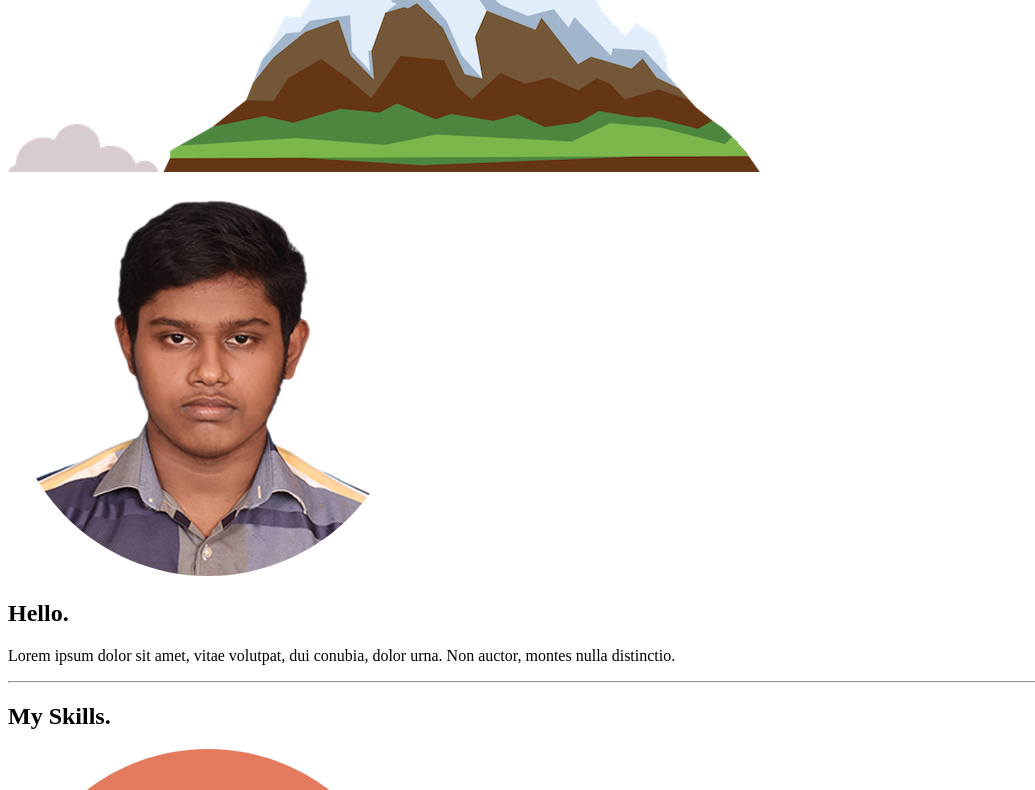
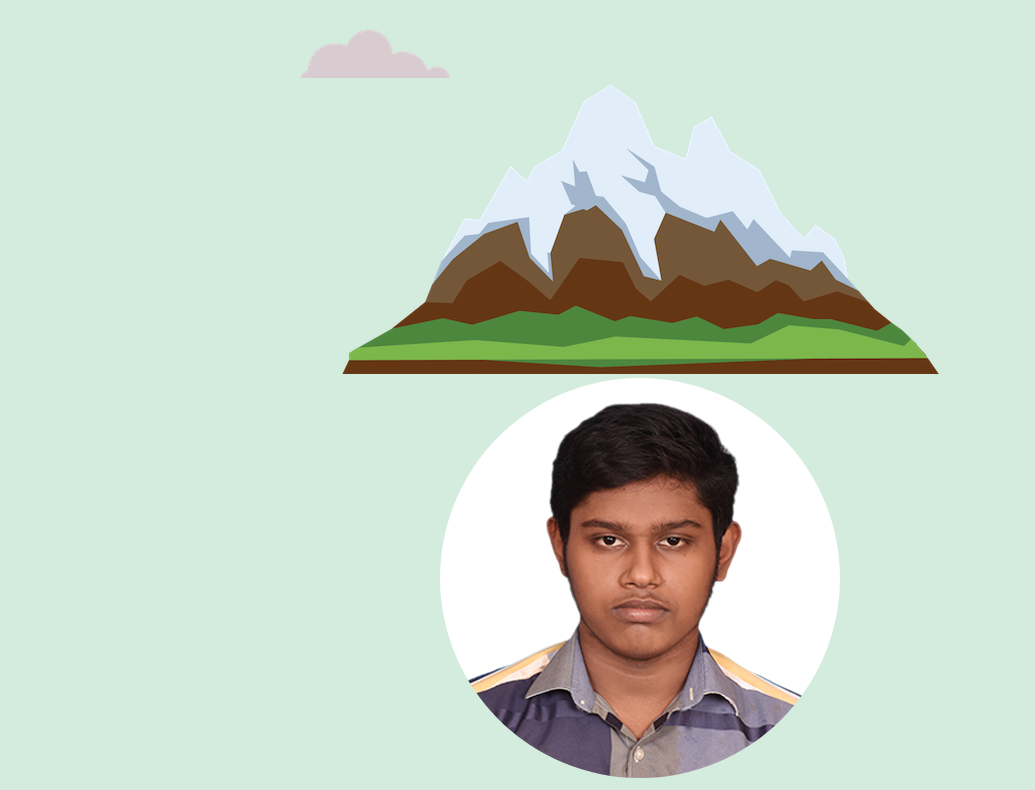
Before and after one commit to Muraxlee/Web-Development2, a plain HTML site: page index.html in a window 1280 px wide. Shown: the part 372-1162 px from the top of the page, without its empty margins (0-1035 px from the left). Drawn offline with Linux system fonts and the light colour scheme; the site is published under a folder, as on GitHub Pages, so addresses that start at the root find nothing.

Commit message:
Update index.html

```diff
--- a/index.html
+++ b/index.html
@@ -10,8 +10,8 @@
         <title>Murali</title>
         <meta name="description" content="">
         <meta name="viewport" content="width=device-width, initial-scale=1">
-        <link rel="stylesheet" href="/CSS/style.css">
-        <link rel="icon" href="/favicon.ico">
+        <link rel="stylesheet" href="CSS/style.css">
+        <link rel="icon" href="favicon.ico">
         <link rel="preconnect" href="https://fonts.googleapis.com">
 <link rel="preconnect" href="https://fonts.gstatic.com" crossorigin>
 <link href="https://fonts.googleapis.com/css2?family=Merriweather+Sans&family=Montserrat&family=Sacramento&display=swap" rel="stylesheet">
```
